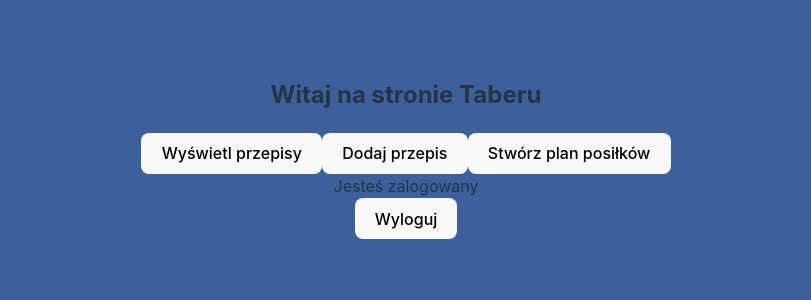
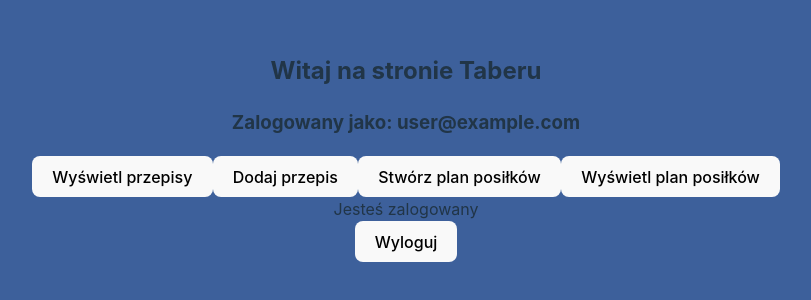
Before and after one commit to NataliaKwatek/Taberu, a React (Vite) app: page /home in a window 1280 px wide. Shown: the part 252-552 px from the top of the page, without its empty margins (234-1045 px from the left). Built offline with nearby package versions, Linux system fonts and the light colour scheme; no server answers; sample sign-in values are in the browser's storage.

Commit message:
edit: new routing

```diff
--- a/src/components/HomePage/HomePage.jsx
+++ b/src/components/HomePage/HomePage.jsx
@@ -5,14 +5,17 @@
 export const HomePage = () => {
 
 const { logout } = useAuth();
+const { currentUser } = useAuth();
 
   return (
     <>
     <Toaster />
       <h2>Witaj na stronie Taberu</h2>
+      <h3>Zalogowany jako: {currentUser.email}</h3>
       <Link to="/display"><button>Wyświetl przepisy</button></Link>
       <Link to="/add"><button>Dodaj przepis</button></Link>
-      <Link to='/mealplan'><button>Stwórz plan posiłków</button></Link>
+      <Link to='/createplan'><button>Stwórz plan posiłków</button></Link>
+      <Link to='/displayplan'><button>Wyświetl plan posiłków</button></Link>
       <div>Jesteś zalogowany</div>
       <button onClick={logout}>Wyloguj</button>
     </>
```
